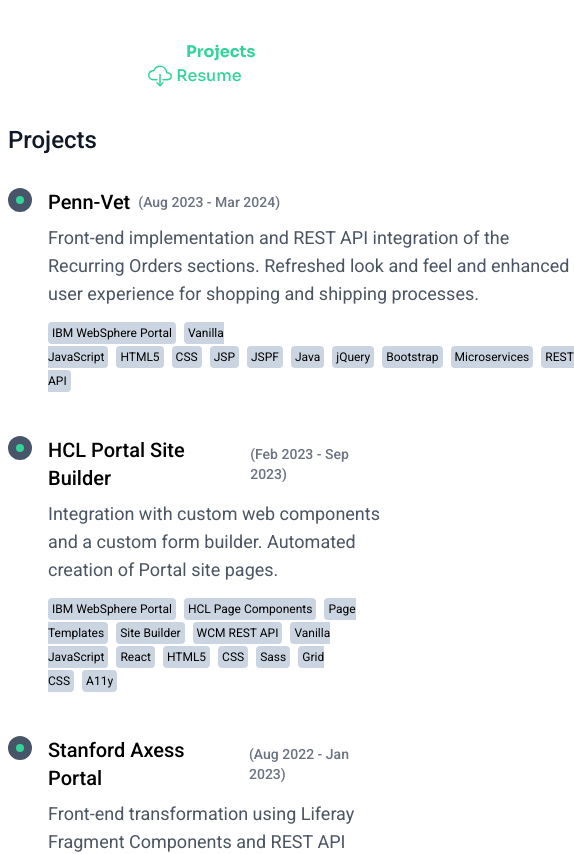
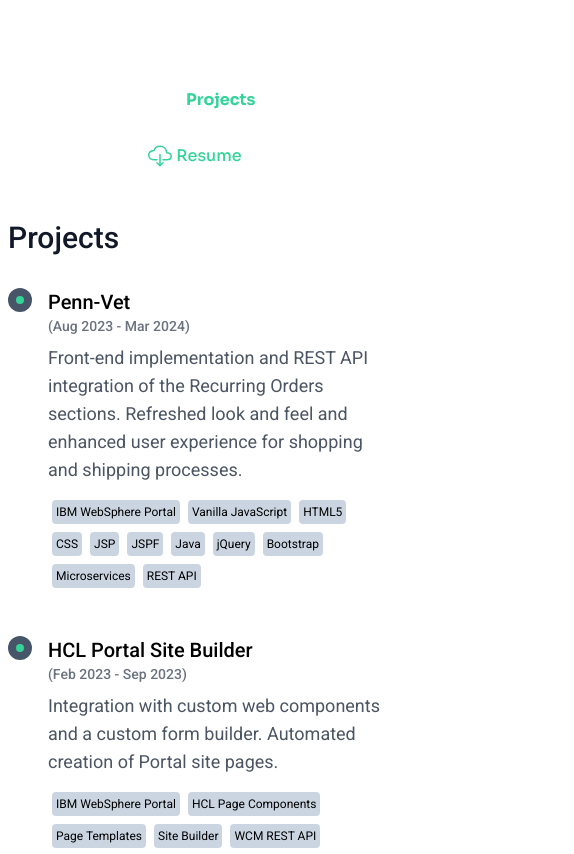
Before and after one commit to EduJura/eduardo-juarez-app, a React (Create React App) app: page /my-react-app-with-ts/projects in a window 390 px wide. Shown: the top 854 px of the page, 574 px wide, since content can reach past the window. Built offline with nearby package versions, Linux system fonts and the light colour scheme.

Commit message:
Add responsive styling

```diff
--- a/src/components/Footer/Footer.tsx
+++ b/src/components/Footer/Footer.tsx
@@ -1,6 +1,6 @@
 function Footer(): JSX.Element {
   return (
-    <footer className='w-full flex items-center justify-between bg-white dark:bg-slate-800 text-white flex-col md:flex-row p-[1%]'>
+    <footer className='w-full h-24 flex items-center justify-between bg-white dark:bg-slate-800 text-white px-7 py-[1%] flex-col md:flex-row'>
       <div>
         <h1 className='font-sora font-[700] cursor-pointer hover:scale-110 duration-300 md:ml-4'>
           Eduardo Juárez
--- a/src/components/Header/Header.tsx
+++ b/src/components/Header/Header.tsx
@@ -4,14 +4,14 @@ import { IoCloudDownloadOutline } from "react-icons/io5";
 
 function Header(): JSX.Element {
   return (
-    <header className='w-full flex items-center justify-between bg-white dark:bg-slate-800 text-white flex-col md:flex-row py-[1%] px-7'>
-      <Link className='font-vives text-3xl' to='/'>
+    <header className='w-full flex items-center justify-between bg-white dark:bg-slate-800 text-white py-[1%] px-7 flex-col md:flex-row'>
+      <Link className='font-vives text-3xl my-4 md:my-0' to='/'>
         JE
       </Link>
-      <div>
+      <div className='my-4 md:my-0'>
         <Navigation />
       </div>
-      <div className='hover:scale-110 duration-300 cursor-pointer'>
+      <div className='hover:scale-110 duration-300 cursor-pointer my-4 md:my-0'>
         <a
           href='./files/resume.pdf'
           download='eduardo-juarez-full-developer-resume'
--- a/src/pages/Contact.tsx
+++ b/src/pages/Contact.tsx
@@ -53,15 +53,15 @@ function Contact() {
 
   return (
     <>
-      <h1 className='text-2xl text-gray-900 font-[500] sm:text-6xl'>
+      <h1 className='text-3xl text-gray-900 font-[500] sm:text-6xl'>
         Contact me!
       </h1>
-      <p className='text-lg text-gray-600 mt-8'>
+      <p className='text-xl text-gray-600 mt-8 md:text-lg'>
         Submit the form below to get touch in with me.
       </p>
       <div
         className='dark:bg-slate-600 rounded-lg shadow-md
-            shadow-emerald-400 md:w-[50%] my-8 m-auto p-8'>
+            shadow-emerald-400 md:w-[50%] mt-8 m-auto p-8'>
         <form action='#' method='POST'>
           <div className='flex flex-col gap-2 mt-8'>
             <label htmlFor='firstName' className='text-white font-[500]'>
--- a/src/pages/Home.tsx
+++ b/src/pages/Home.tsx
@@ -18,30 +18,29 @@ function Home() {
 
   return (
     <>
-      <div className='flex flex-col items-center justify-center md:flex-row'>
-        <div className='basis-3/5 justify-center pr-7'>
-          <h1 className='text-2xl text-gray-900 font-[500] sm:text-6xl'>
+      <div className='flex flex-col-reverse items-center justify-center md:flex-row'>
+        <div className='basis-3/5 justify-center px-2 md:pr-7'>
+          <h1 className='text-3xl text-gray-900 font-[500] sm:text-6xl'>
             Hello I'm{" "}
             <span className='font-sora font-[600]'>Eduardo Juárez</span>{" "}
             <br></br>
             <span ref={el} />
           </h1>
-          <p className='text-2xl text-gray-600 mt-5'>
+          <p className='text-xl text-gray-600 text-justify mt-5 md:text-2xl md:text-left'>
             I'm a Experienced <em>Enterprise Web Developer</em> with a strong
             background in web application development and a proven track record
             of integrating applications with Restful APIs.
-            <br/>
-            Skilled in a wide
-            range of technologies including JavaScript, TypeScript, React, Vue,
-            jQuery, Node.js, Stenciljs, Lit, HTML, CSS, and more. Adept at
-            providing IT consulting services, development, leading teams, and
-            delivering UX/UI solutions. Proactive, positive, and eager to learn
-            new technologies.
+            <br />
+            Skilled in a wide range of technologies including JavaScript,
+            TypeScript, React, Vue, jQuery, Node.js, Stenciljs, Lit, HTML, CSS,
+            and more. Adept at providing IT consulting services, development,
+            leading teams, and delivering UX/UI solutions. Proactive, positive,
+            and eager to learn new technologies.
           </p>
         </div>
         <div className='basis-2/5'>
           <img
-            className='rounded-3xl mx-auto w-2/3 md:w-full'
+            className='rounded-3xl mx-auto w-2/3 md:w-full mb-10 md:mb-0'
             src={photoURL}
             alt='eduardo-profile-img'
           />
--- a/src/pages/Projects.tsx
+++ b/src/pages/Projects.tsx
@@ -16,13 +16,13 @@ function Projects() {
 
   return (
     <>
-      <h1 className='text-2xl text-gray-900 font-[500] sm:text-6xl'>
+      <h1 className='text-3xl text-gray-900 font-[500] sm:text-6xl'>
         Projects
       </h1>
       {/*-- TODO: Create  timeline component */}
-      <div className='timeline my-8'>
+      <div className='timeline mt-8'>
         {projects.map((project: any, index: number) => (
-          <div key={index} className='timeline-item flex flex-row'>
+          <div key={index} className='timeline-item flex flex-row-2'>
             <div className='timeline-marker flex flex-col items-center'>
               <div className='timeline-marker-circle flex flex-col items-center justify-center rounded-full bg-slate-600 w-6 h-6 flex-shrink-0'>
                 <div className='rounded-full bg-emerald-400 w-2 h-2'></div>
@@ -32,20 +32,20 @@ function Projects() {
                   index === projects.length - 1 ? "hidden" : ""
                 }`}></div>
             </div>
-            <div className='timeline-content flex flex-col items-start pl-4 pb-8 hover:pl-8 hover:scale-105 duration-300 cursor-pointer'>
-              <h2 className='flex items-center text-xl font-medium mb-2'>
+            <div className='timeline-content flex flex-col pl-4 pb-8 overflow-hidden hover:pl-8 hover:scale-105 duration-300 cursor-pointer'>
+              <h2 className='flex flex-col items-start text-xl font-medium mb-2 md:flex-row md:items-center'>
                 <span>{project.name}</span>
-                <span className='text-gray-500 text-sm ml-2'>
+                <span className='text-gray-500 text-sm ml-0 md:ml-2'>
                   ({project.startDate} - {project.endDate})
                 </span>
               </h2>
               <p className='text-lg text-gray-600'>{project.description}</p>
-              <div className='timeline-tags my-3'>
+              <div className='timeline-tags flex flex-wrap my-3'>
                 {project.technologies.map(
                   (technology: string, index: number) => (
                     <span
                       key={index}
-                      className='technology text-xs rounded bg-slate-300 p-1 mr-2'>
+                      className='technology text-xs rounded bg-slate-300 p-1 m-1 md:m-0 md:mr-2'>
                       {technology}
                     </span>
                   )
--- a/src/pages/Skills.tsx
+++ b/src/pages/Skills.tsx
@@ -89,10 +89,10 @@ function Skills() {
 
   return (
     <>
-      <h1 className='text-2xl text-gray-900 font-[500] sm:text-6xl'>
+      <h1 className='text-3xl text-gray-900 font-[500] sm:text-6xl'>
         My Skills
       </h1>
-      <div className='grid grid-cols-4 gap-4 my-8'>
+      <div className='grid grid-cols-2 gap-4 mt-8 md:grid-cols-4'>
         {skills.map((skill: any, index: number) => (
           <div
             className='
```
